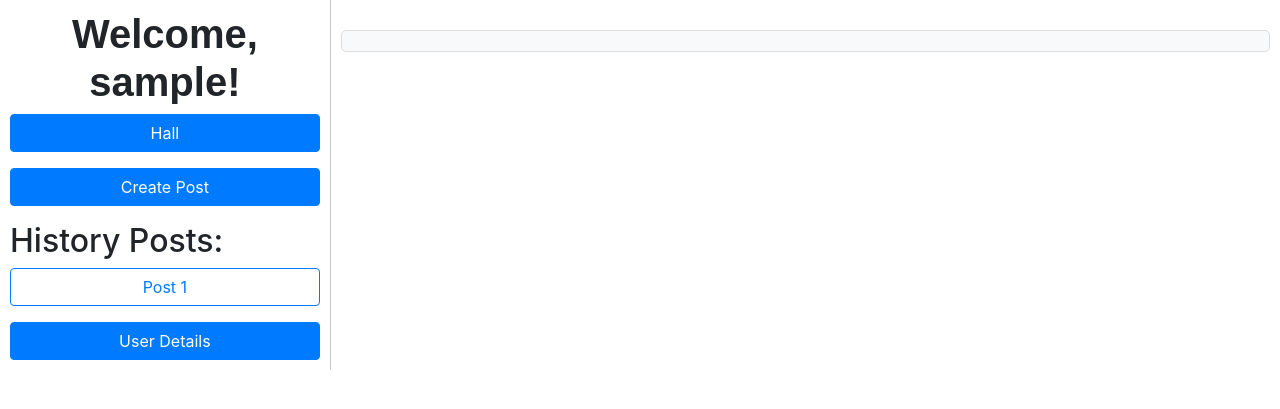
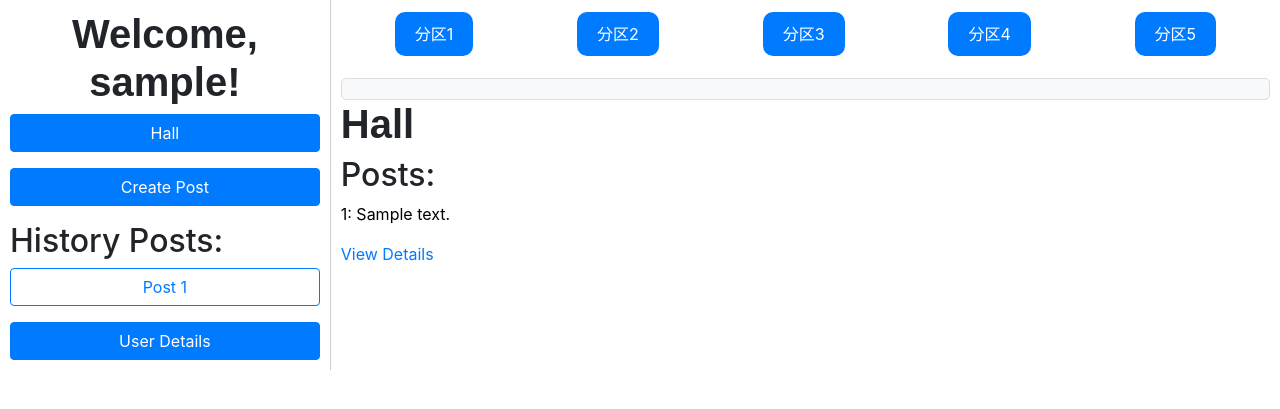
Before and after one commit to 4lanTur1ng/YellowBook, a Flask app: template templates/welcome.html in a window 1280 px wide. Shown: the top 409 px of the page. Run offline with Flask 3, Linux system fonts and the light colour scheme; the template is opened without the code that fills it: most values are stand-ins (such as "Sample title", 1, 10 or a date in 2020); some libraries are stand-ins or nearby versions.

Commit message:
Add files via upload

```diff
--- a/templates/welcome.html
+++ b/templates/welcome.html
@@ -7,6 +7,14 @@
         body {
             display: flex;
             flex-direction: row;
+        }
+         #container {
+            width: 100%;
+            height: 100%;
+            display: flex;
+            flex-direction: row;
+            background-color: #000000;
+            box-shadow: 0 0 10px rgba(0, 0, 0, 0.1);
         }
         #sidebar {
             flex: 1;
@@ -21,6 +29,20 @@
         #postsList .btn {
             margin-bottom: 10px;
             width: 100%;
+        }
+         .nav-btns {
+            display: flex;
+            justify-content: space-around;
+            margin-bottom: 20px;
+        }
+         .nav-btn {
+             padding: 10px 20px;
+            font-size: 16px;
+            background-color: 	#007bff;
+            color: #fff;
+            border:none;
+            border-radius: 10px;
+            cursor: pointer;
         }
         #postDetail {
             background-color: #f8f9fa;
@@ -64,6 +86,13 @@
         <a href="{{ url_for('user_details', username=username) }}" class="btn btn-primary btn-block mt-3">User Details</a>
     </div>
     <div id="main">
+         <div class="nav-btns" style="background-color: white;border: 2px solid white; border-radius: 0px;">
+                <button class="nav-btn" onclick="jumpToCategory(1)">分区1</button>
+                <button class="nav-btn" onclick="jumpToCategory(2)">分区2</button>
+                <button class="nav-btn" onclick="jumpToCategory(3)">分区3</button>
+                <button class="nav-btn" onclick="jumpToCategory(4)">分区4</button>
+                <button class="nav-btn" onclick="jumpToCategory(5)">分区5</button>
+            </div>
         <div id="postDetail">
             <!-- post detail will be shown here -->
         </div>
@@ -71,6 +100,19 @@
             <textarea id="postContent" name="post_content" class="form-control mb-3" placeholder="Write a new post..."></textarea>
             <button type="button" id="postButton" class="btn btn-primary btn-block" onclick="createPost()">Post</button>
         </form>
+
+        <h1>Hall</h1>
+        <h2>Posts:</h2>
+        <div id="postsList">
+            {% for post in posts111 %}
+            <div>
+                <p style="color: black;">{{ post['user_id'] }}: {{ post['content'] }}</p>
+                 <!-- 添加帖子创建时间 -->
+
+                <a href="{{ url_for('post_details', post_id=post['id']) }}">View Details</a>
+            </div>
+                {% endfor %}
+        </div>
     </div>
     <script>
         function showCreatePostForm() {
@@ -78,18 +120,62 @@
             document.getElementById('postDetail').style.display = 'none';
         }
 
-        function showPostContent(content, commentCount, likesCount) {
+      function showPostContent(content, commentCount, likesCount,postID) {
     document.getElementById('postDetail').style.display = 'block';
     document.getElementById('createPostForm').style.display = 'none';
-            document.getElementById('postDetail').innerHTML = `
+
+    // 创建按钮元素
+    const deleteButton = document.createElement('button');
+    deleteButton.innerText = '删除本帖子';
+    deleteButton.className = 'btn btn-danger';
+    deleteButton.addEventListener('click', function () {
+       $.ajax({
+            url: '/delete_post', // 根据您的后端路由设置正确的 URL
+            type: 'POST',
+            data: { 'post_id': postID },
+            success: function(response) {
+                // 成功删除帖子后，您可以处理服务器的响应
+                alert('帖子已删除'); // 仅作为演示，您可以根据服务器端的响应进行适当处理
+                // 可选：在删除成功后，可以重新加载页面或从列表中移除被删除的帖子
+                // 重新加载页面的示例：
+                location.reload();
+            },
+            error: function(error) {
+                // 处理删除帖子时出错的情况
+                alert('删除帖子时出错，请重试'); // 仅作为演示，您可以根据实际错误进行适当处理
+            }
+        });
+
+
+        // 删除帖子后，隐藏帖子详情部分
+        document.getElementById('postDetail').style.display = 'none';
+    });
+
+    // 获取帖子详情容器
+    const postDetailContainer = document.getElementById('postDetail');
+
+    // 在帖子详情容器中添加帖子内容
+    postDetailContainer.innerHTML = `
         <p>${content}</p>
         <p>Comment Count: ${commentCount}</p>
-                <p>Likes Count: ${likesCount}</p>
-            `;
+        <p>Likes Count: ${likesCount}</p>`;
+
+    // 将按钮添加到帖子详情容器
+    postDetailContainer.appendChild(deleteButton);
 }
 
        function createPost() {
     const content = $('#postContent').val();
+
+    // 获取当前系统时间
+    // const currentDate = new Date();
+    // const currentYear = currentDate.getFullYear();
+    // const currentMonth = currentDate.getMonth() + 1; // 月份从 0 开始计数，所以需要加
+    //        const currentDay = currentDate.getDate();
+    // const currentHour = currentDate.getHours();
+    // const currentMinute = currentDate.getMinutes();
+    // const currentTimeString = `${ currentYear}年${ currentMonth}月${ currentDay}日${currentHour}:${currentMinute}`;
+
     $.ajax({
         url: '{{ url_for("create_post") }}',
         type: 'POST',
@@ -97,10 +183,10 @@
         success: function(response) {
             const newPostNumber = $('#postsList').children().length + 1;
             const newPost = $('<button></button>')
-                        .text('Post ' + newPostNumber)
+                .text('Post ' + newPostNumber ) // 将时间信息添加到新帖子按钮的文本中
                 .addClass('btn btn-outline-primary btn-block')
                 .click(function() {
-                            showPostContent(content, 0, 0);
+                    showPostContent(content, 0,0 ,newPostNumber);
                 });
             $('#postsList').prepend(newPost);
             document.getElementById('postContent').value = '';
@@ -108,6 +194,7 @@
         }
     });
 }
+
     </script>
 </body>
 </html>
```
Lines whose indentation alone changed are shown as unchanged.
